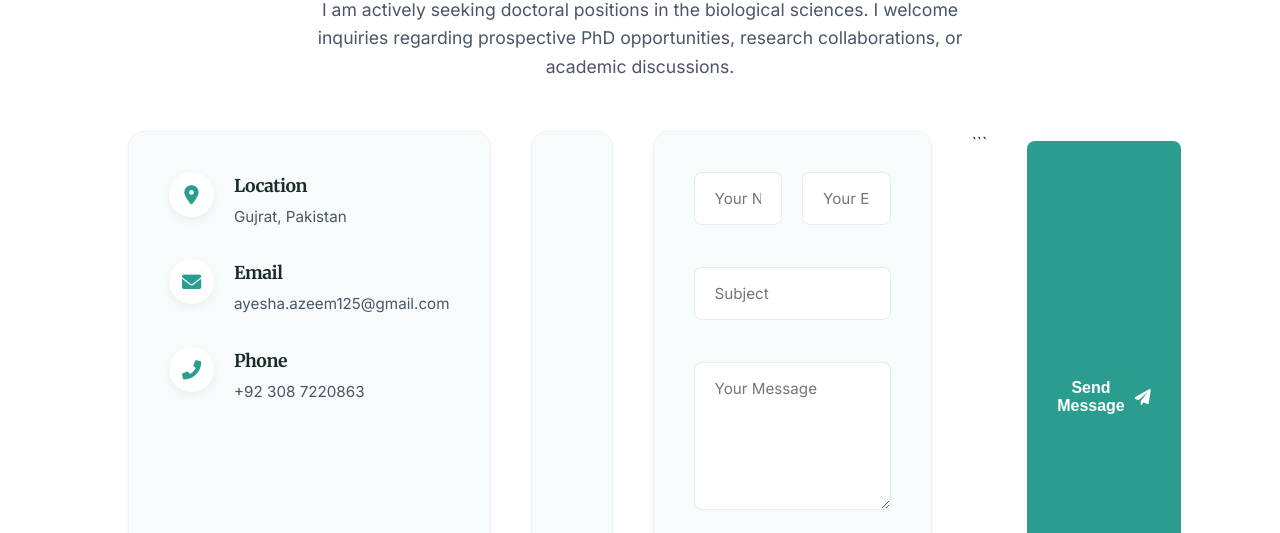
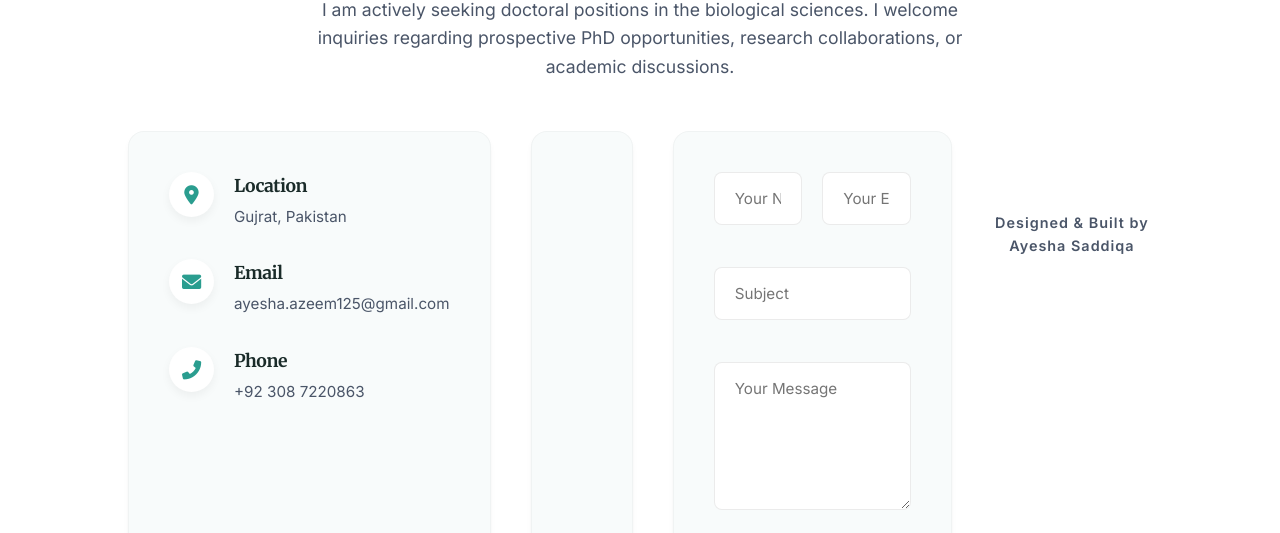
Before and after one commit to Ayesha21734/Portfolio, a plain HTML site: page index.html in a window 1280 px wide. Shown: the part 10982-11515 px from the top of the page. Drawn offline with Linux system fonts and the light colour scheme.

Commit message:
Update index.html

````diff
--- a/index.html
+++ b/index.html
@@ -349,7 +349,7 @@
     <div class="contact-info-box">
         </div>
 
-    <div class="contact-form-box">
+<div class="contact-form-box fade-up">
             <form action="https://formspree.io/f/mqegplpk" method="POST">
                 <div class="input-group">
                     <input type="text" name="name" placeholder="Your Name" required>
@@ -362,12 +362,9 @@
                     Send Message <i class="fas fa-paper-plane"></i>
                 </button>
             </form>
-    </div> </div> ```
-<button type="submit" class="btn-submit">
-                Send Message <i class="fas fa-paper-plane"></i>
-            </button>
-        </form>
-    </div> </div> <p class="footer-credit">Designed & Built by Ayesha Saddiqa</p>
+        </div>
+
+    </div> <p class="footer-credit">Designed & Built by Ayesha Saddiqa</p>
 
 </section>
 
````
Lines whose indentation alone changed are shown as unchanged.
